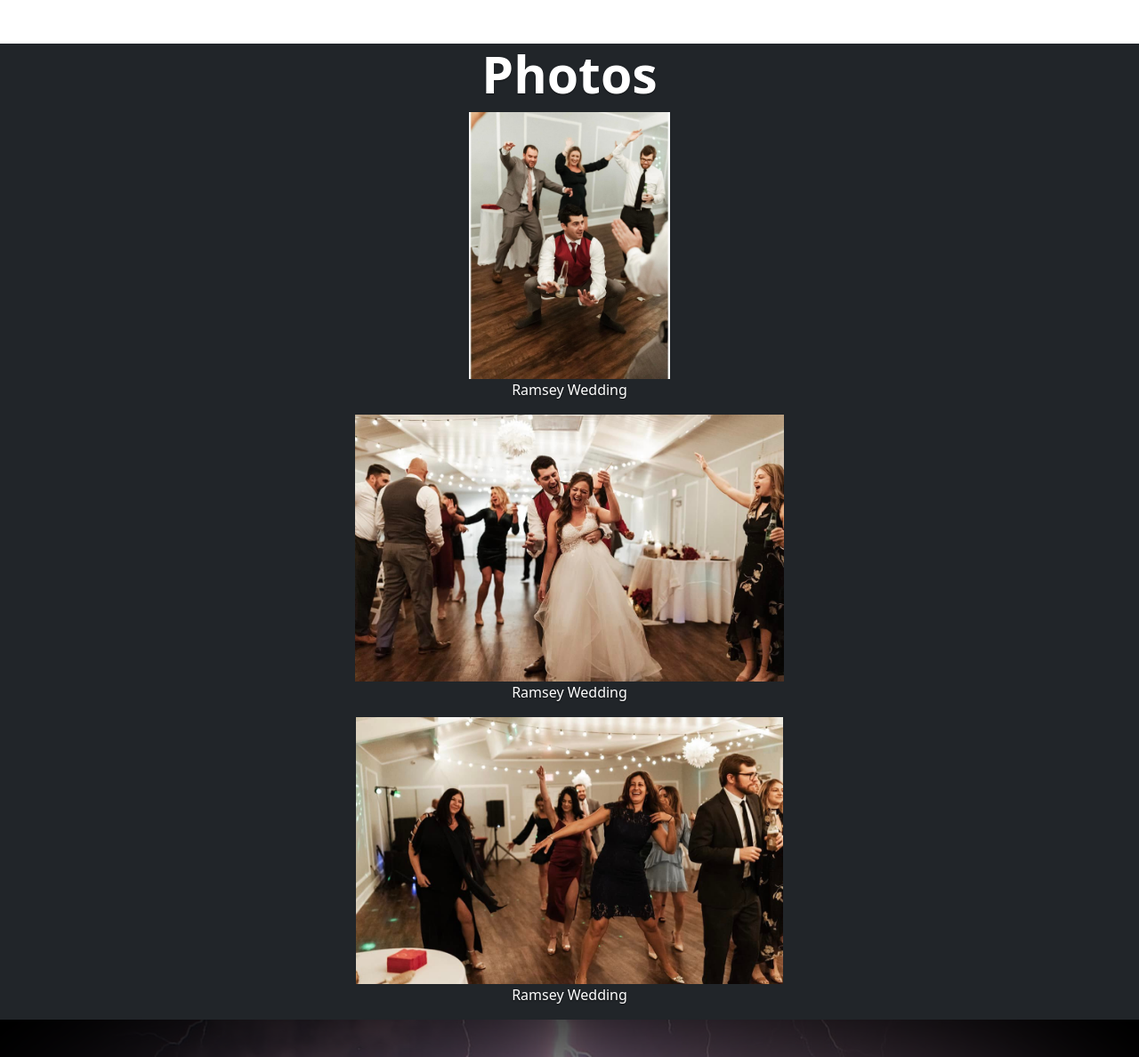
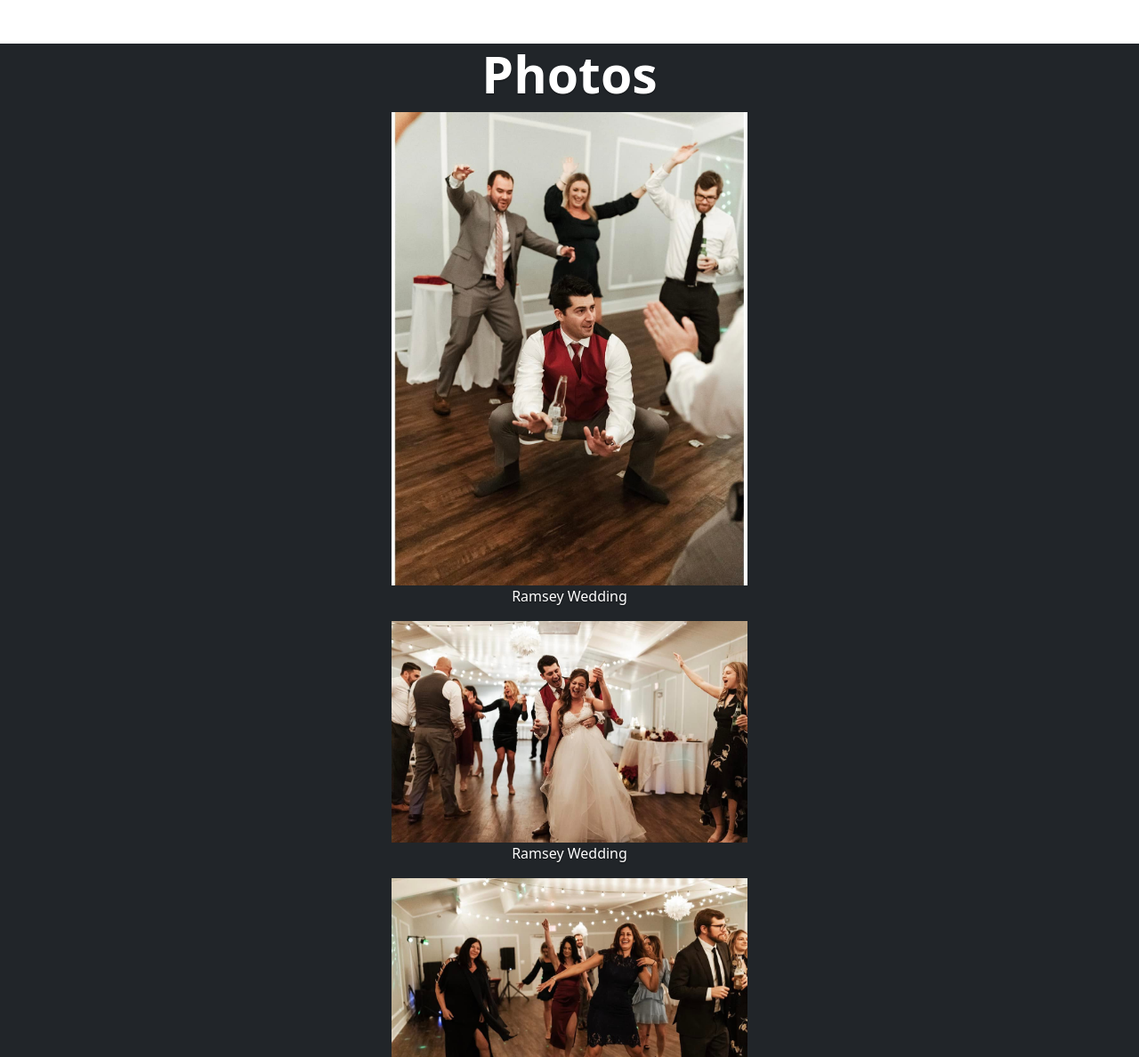
Before and after one commit to jcb0806/djjaystorm, a website: page index.html in a window 1280 px wide. Shown: the part 2070-3258 px from the top of the page at 89% size. Drawn offline with nearby package versions, Linux system fonts and the light colour scheme; a script that the page names is missing.

Commit message:
Update index.html

```diff
--- a/index.html
+++ b/index.html
@@ -123,15 +123,15 @@
   <h1>Photos</h1>
 	<div id="photo-album">
 		<figure>
-			<img src="img/alex1.jpg" alt="Image 1"  height="300" >
+			<img src="img/alex1.jpg" alt="Image 1"  width="400" >
 			<figcaption>Ramsey Wedding</figcaption>
 		</figure>
 		<figure>
-			<img src="img/alex4.jpg" alt="Image 2"  height="300">
+			<img src="img/alex4.jpg" alt="Image 2"  width="400">
 			<figcaption>Ramsey Wedding</figcaption>
 		</figure>
 		<figure>
-			<img src="img/alex3.jpg" alt="Image 3"  height="300">
+			<img src="img/alex3.jpg" alt="Image 3"  width="400">
 			<figcaption>Ramsey Wedding</figcaption>
 		</figure>
 		<!-- add more images here -->
```
